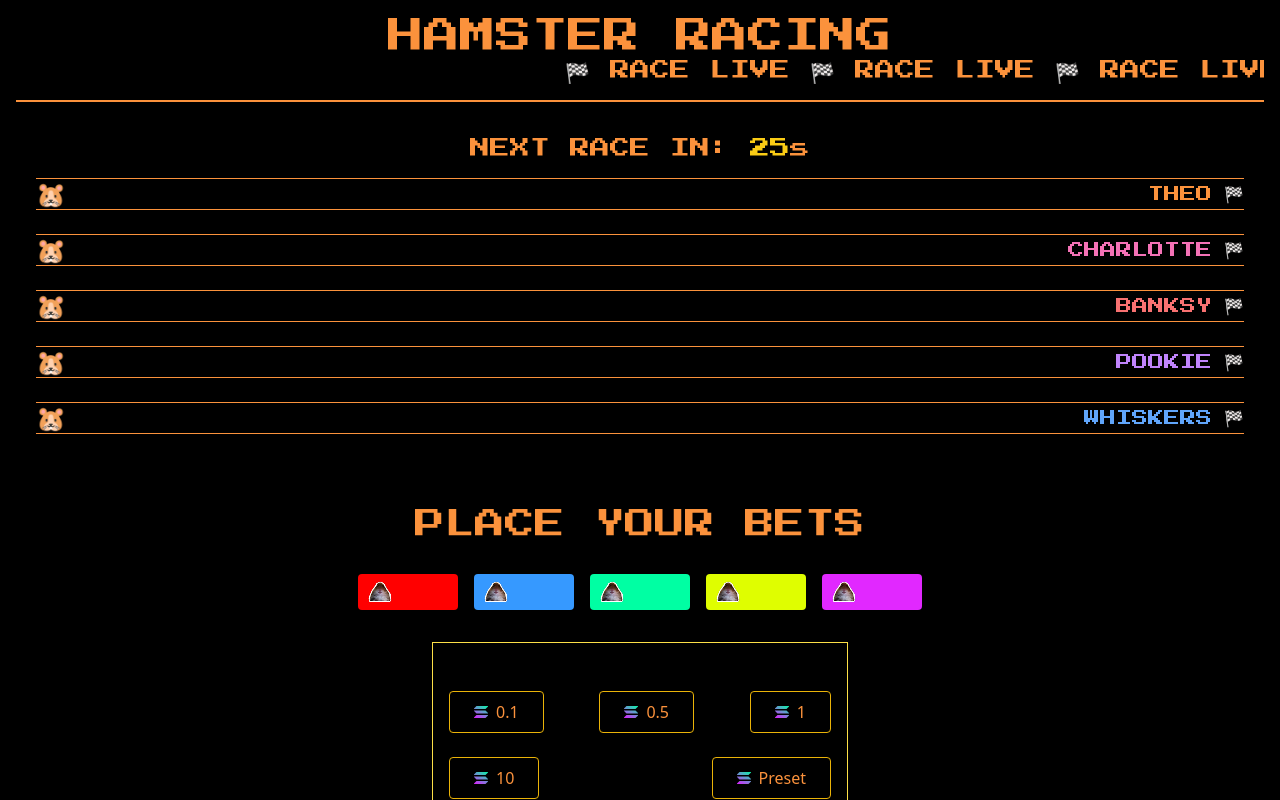
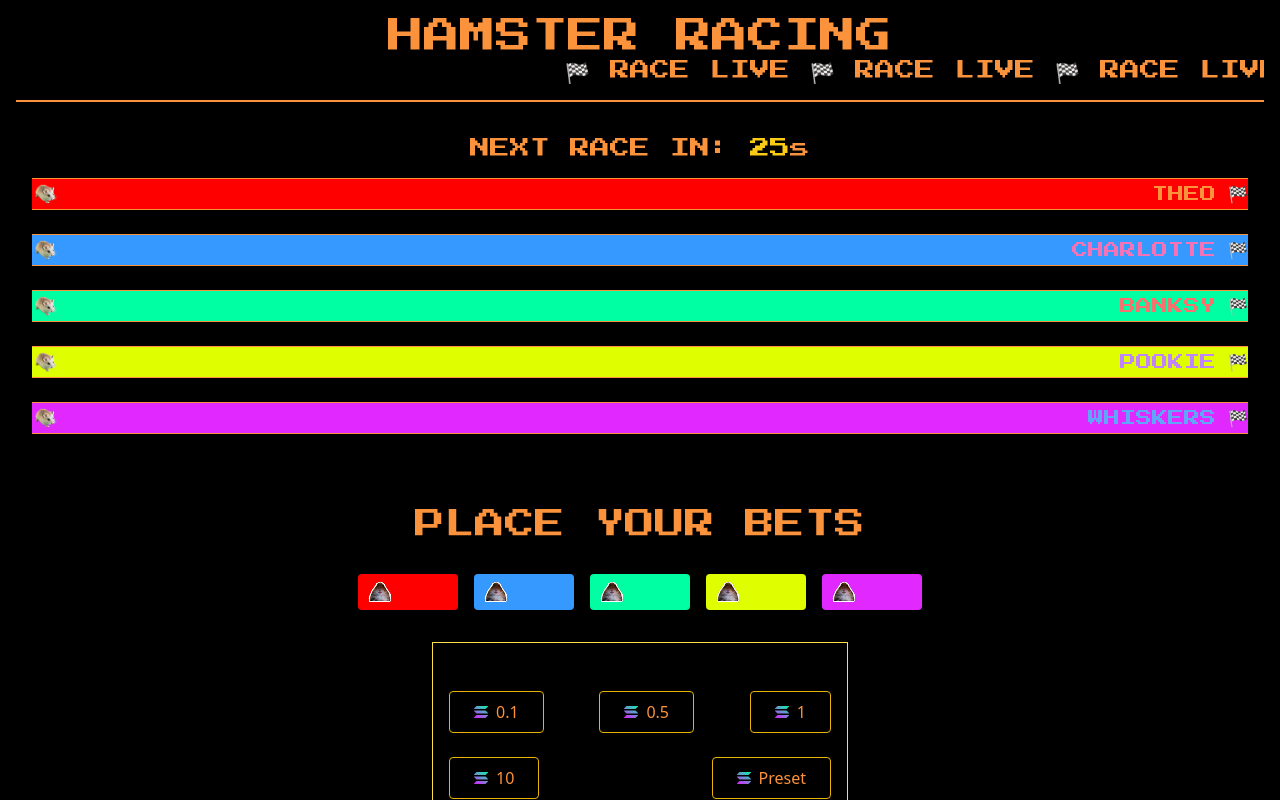
Before and after one commit to Asraful-code235/Hamster-Race, a React (Vite) app: page / in a window 1280 px wide. Shown: the top 800 px of the page. Built offline with nearby package versions, Linux system fonts and the light colour scheme.

Commit message:
change track color and hamster icon

```diff
--- a/src/App.tsx
+++ b/src/App.tsx
@@ -1,7 +1,7 @@
-import React, { useState, useEffect, useRef } from 'react';
+import { useState, useEffect, useRef } from 'react';
 import { Trophy } from 'lucide-react';
 import PlaceBetForm from './components/place-bet-form';
-
+import RaceRat from './assets/race-rat.png';
 interface Hamster {
   id: number;
   name: string;
@@ -23,6 +23,8 @@ function App() {
   const [countdown, setCountdown] = useState(30);
   const raceIntervalRef = useRef<number>();
   const hasWinnerRef = useRef(false);
+
+  const trackColors = ['#FF0000', '#3699FF', '#00FFA3', '#DFFE00', '#E128FF'];
 
   const startRace = () => {
     if (isRacing) return;
@@ -116,15 +118,20 @@ function App() {
       </div>
 
       {/* Race Track */}
-      <div className='mb-8 px-5'>
-        {hamsters.map((hamster) => (
+      <div className='mb-8 px-4'>
+        {hamsters.map((hamster, index) => (
           <div key={hamster.id} className='mb-6 relative'>
-            <div className='h-8 border-t border-b border-orange-400 relative'>
+            <div
+              className='h-8 border-t border-b border-orange-400 relative'
+              style={{
+                backgroundColor: trackColors[index % trackColors.length],
+              }}
+            >
               <div
-                className='absolute top-1/2 -translate-y-1/2 transition-all duration-200'
+                className='absolute top-1/2 -translate-y-1/2 transition-all duration-200 w-8'
                 style={{ left: `${Math.min(100, hamster.position)}%` }}
               >
-                <span className='text-2xl'>🐹</span>
+                <img src={RaceRat} alt='Race Rat' />
               </div>
               <div className='absolute right-0 top-1/2 -translate-y-1/2'>
                 🏁
@@ -135,7 +142,7 @@ function App() {
             >
               {hamster.name}
               {winner?.id === hamster.id && (
-                <Trophy className='inline ml-2 h-4 w-4' />
+                <Trophy className='inline ml-2 h-4 w-4 text-gray-600' />
               )}
             </span>
           </div>
```
Also changed, not shown: src/assets/race-rat.png (added).
